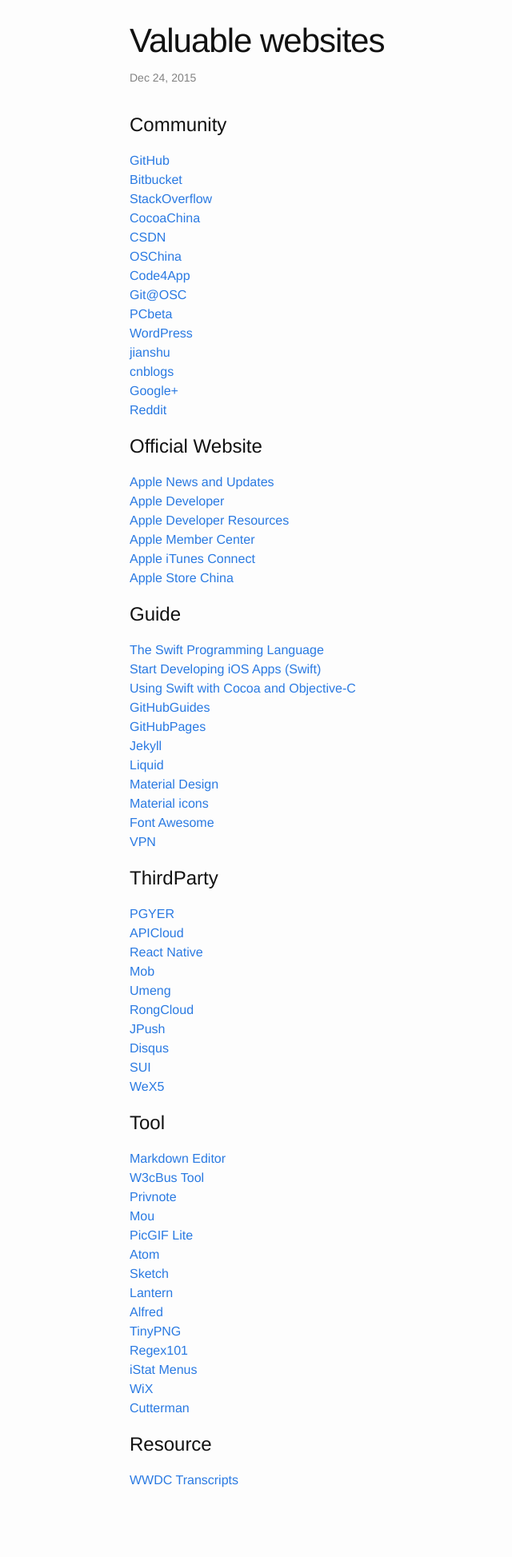
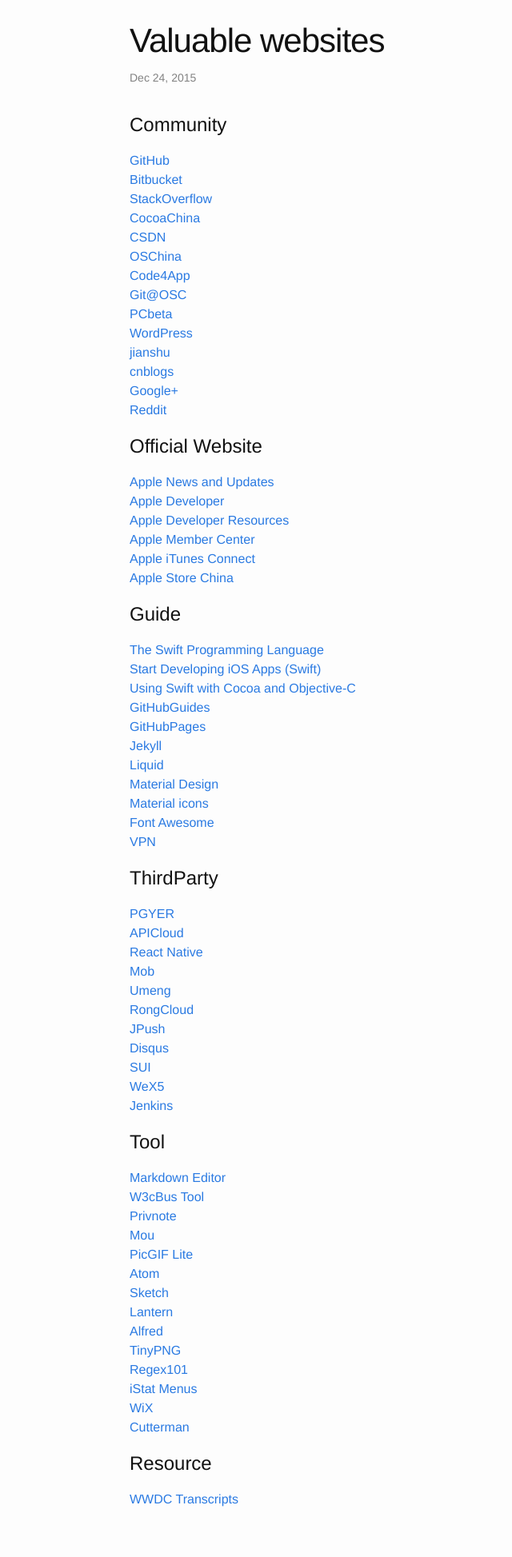
Before and after one commit to GeekRRK/GeekRRK.github.io, a Jekyll site: the page built from _posts/2015-12-24-Valuable websites.md, in a window 1280 px wide. Shown: the whole page at 80% size, without its empty margins (108-748 px from the left). Built offline with Jekyll 4.4.1, drawn with Linux system fonts in a browser that asks for light colours; before the commit the page ends 1923 px from its top, so only the background shows below that.

Commit message:
Add Jenkins to Valuable websites

```diff
--- a/_posts/2015-12-24-Valuable websites.md
+++ b/_posts/2015-12-24-Valuable websites.md
@@ -51,6 +51,7 @@
 [Disqus](https://disqus.com)
 [SUI](http://m.sui.taobao.org)
 [WeX5](http://www.wex5.com)
+[Jenkins](https://jenkins.io/)
 
 # Tool
 [Markdown Editor](https://www.zybuluo.com/mdeditor)
```
